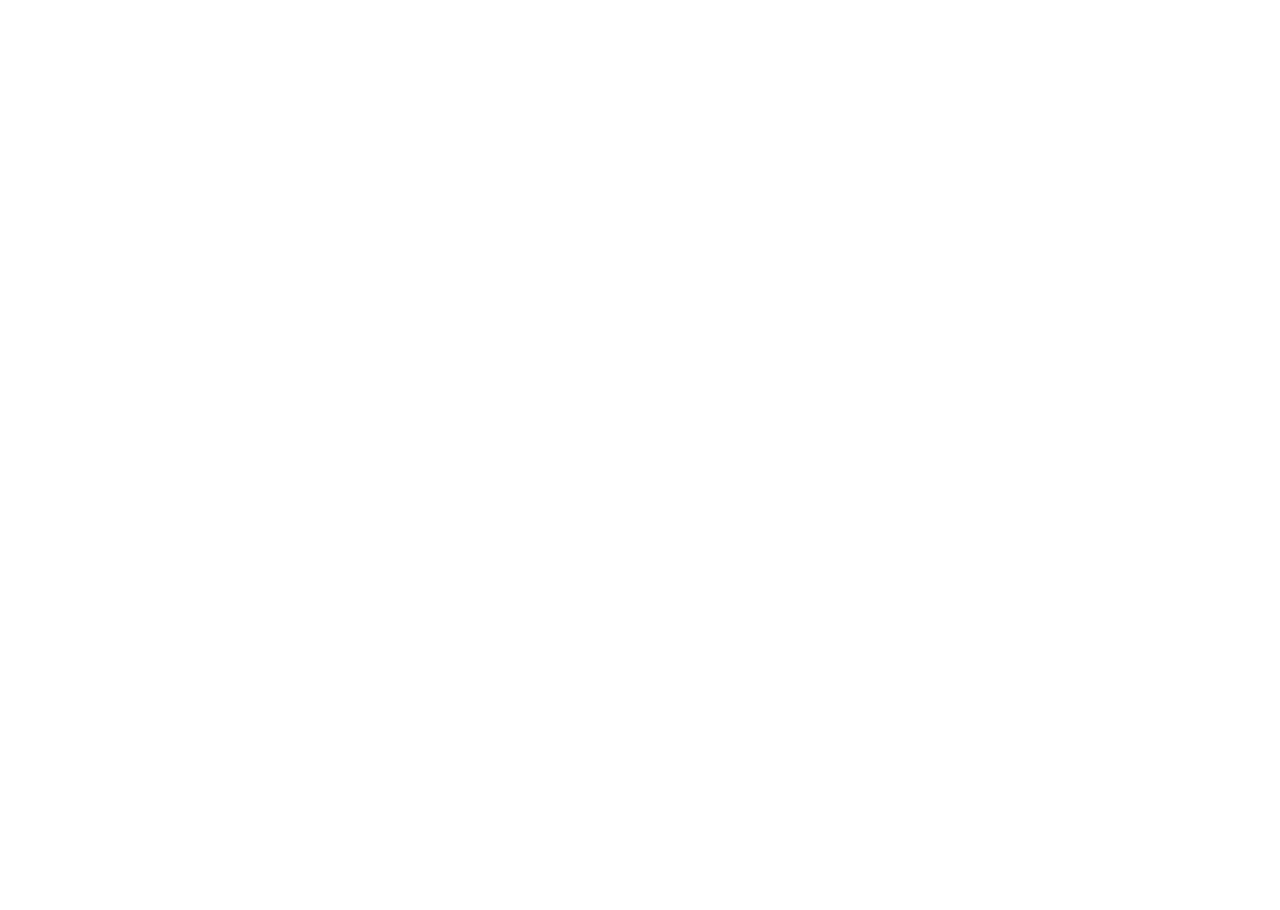
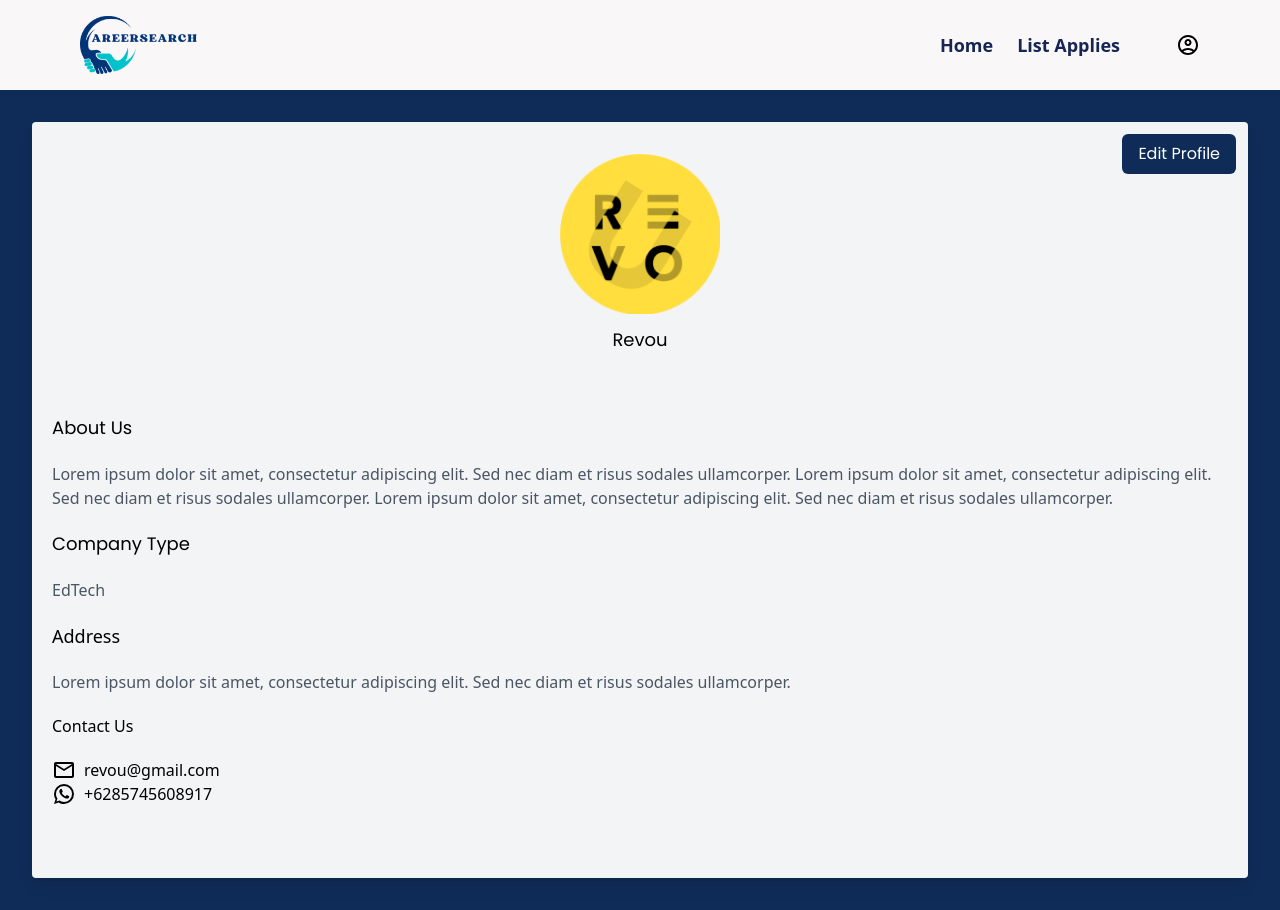
Before and after one commit to widiapuspitasar/CareerSearch_ProjectRevou, a React (Vite) app in the folder company/: page /profilecompany in a window 1280 px wide. Before the commit this address had no page. Before the commit the page ends 800 px from the top, so only its background shows below. Built offline with nearby package versions, Linux system fonts and the light colour scheme.

Commit message:
Added profile company

```diff
--- a/company/src/App.jsx
+++ b/company/src/App.jsx
@@ -20,6 +20,7 @@
 import Mainpagecompany from './pages/company/mainpagecompany';
 import Postjob from './pages/company/postjob';
 import Jobdetailcompany from './pages/company/jobdetailcompany';
+import Profilecompany from './pages/company/profilecompany';
 import '../src/App.css'
 
 function App() {
@@ -46,6 +47,7 @@
       <Route path="/mainpagecompany" element={<Mainpagecompany />} />
       <Route path="/postjob" element={<Postjob />} />
       <Route path="/jobdetailcompany" element={<Jobdetailcompany />} />
+      <Route path="/profilecompany" element={<Profilecompany />} />
     </Routes>
   </Router>
   );
--- /dev/null
+++ b/company/src/pages/company/profilecompany.jsx
@@ -0,0 +1,52 @@
+import React from "react";
+import Maincompany from "../../component/maincompany";
+import MailOutlineIcon from '@mui/icons-material/MailOutline';
+import WhatsAppIcon from '@mui/icons-material/WhatsApp';
+
+const Profilecompany = () => {
+    return (
+      <div className="bg-[#0F2C59] min-h-screen">
+        <section>
+          <Maincompany />
+        </section>
+        <section className='container mx-auto p-8'>
+          <div className="rounded overflow-hidden shadow-lg bg-gray-100 relative">
+            <button className="absolute top-3 right-3 hover:bg-blue-700 bg-[#0F2C59] text-white py-2 px-4 rounded-md font-poppins">Edit Profile</button>
+            <div className='flex flex-col justify-center items-center py-8'>
+              <div className="flex flex-col items-center mb-5">
+                <img src="assets/Revou.png" className="w-[5rem] h-[5rem] md:w-[10rem] md:h-[10rem] object-cover mb-3" alt="Profile" />
+                <p className="text-center text-lg font-poppins mb-5">Revou</p>
+              </div>
+              <div className="p-5">
+                <div className="flex flex-col mb-5">
+                  <p className='text-lg font-poppins mb-5'>About Us</p>
+                  <p className='text-gray-600'>Lorem ipsum dolor sit amet, consectetur adipiscing elit. Sed nec diam et risus sodales ullamcorper. Lorem ipsum dolor sit amet, consectetur adipiscing elit. Sed nec diam et risus sodales ullamcorper. Lorem ipsum dolor sit amet, consectetur adipiscing elit. Sed nec diam et risus sodales ullamcorper.</p>
+                </div>
+                <div className="flex flex-col mb-5">
+                  <p className='text-lg font-poppins mb-5'>Company Type</p>
+                  <p className='text-gray-600'>EdTech</p>
+                </div>
+                <div className="flex flex-col mb-5">
+                  <p className='text-lg font-semipoppinsbold mb-5'>Address</p>
+                  <p className='text-gray-600'>Lorem ipsum dolor sit amet, consectetur adipiscing elit. Sed nec diam et risus sodales ullamcorper.</p>
+                </div>
+                <div className="flex flex-col mb-5">
+                  <p className=' mb-5'>Contact Us</p>
+                  <div className='flex gap-2'>
+                      <svg className="h-6 w-6 text-black" data-testid="MailOutlineIcon"><MailOutlineIcon /></svg>
+                      <p>revou@gmail.com</p>
+                  </div>
+                  <div className='flex gap-2'>
+                      <svg className="h-6 w-6 text-black" data-testid="MailOutlineIcon"><WhatsAppIcon /></svg>
+                      <p>+6285745608917</p>
+                  </div>
+                </div>
+              </div>
+            </div>
+          </div>
+        </section>
+      </div>
+    );
+};
+
+export default Profilecompany;
```
